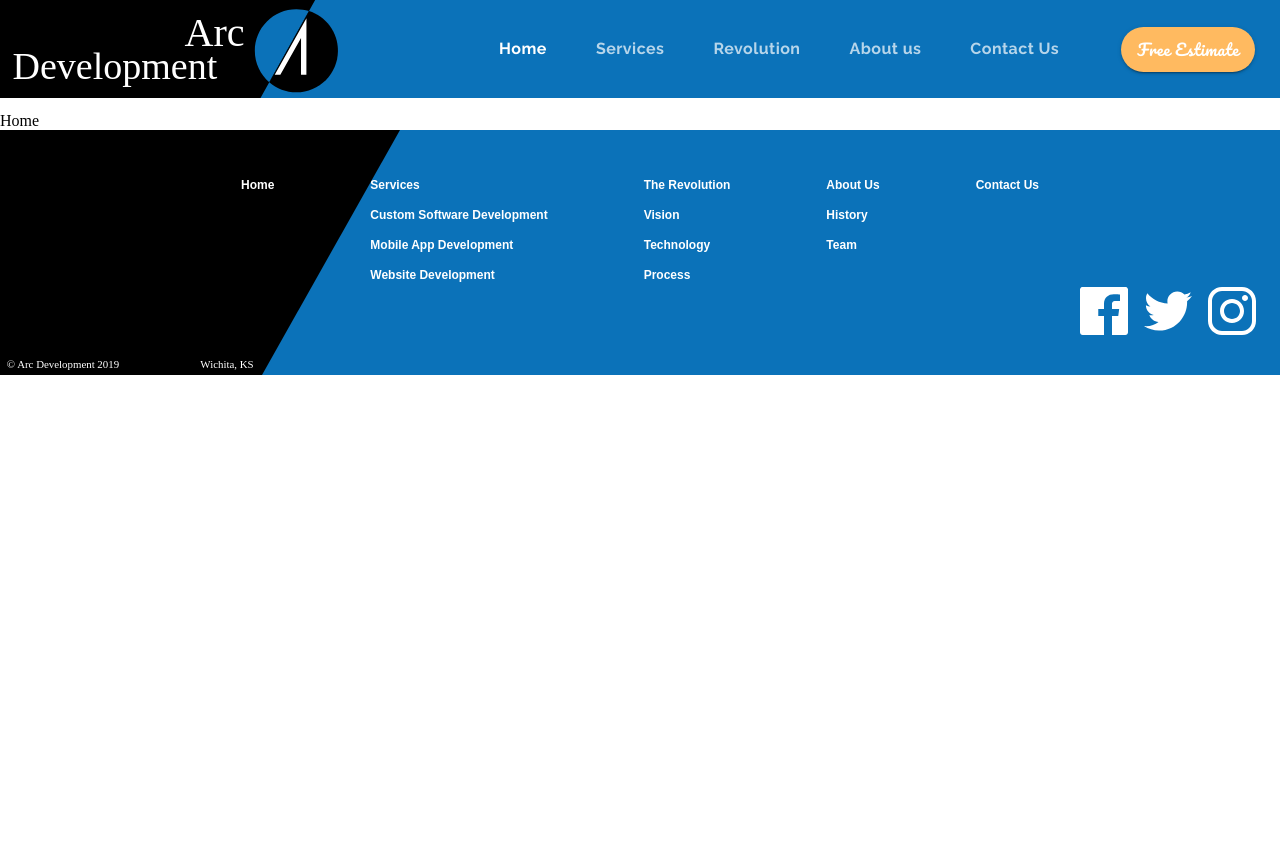
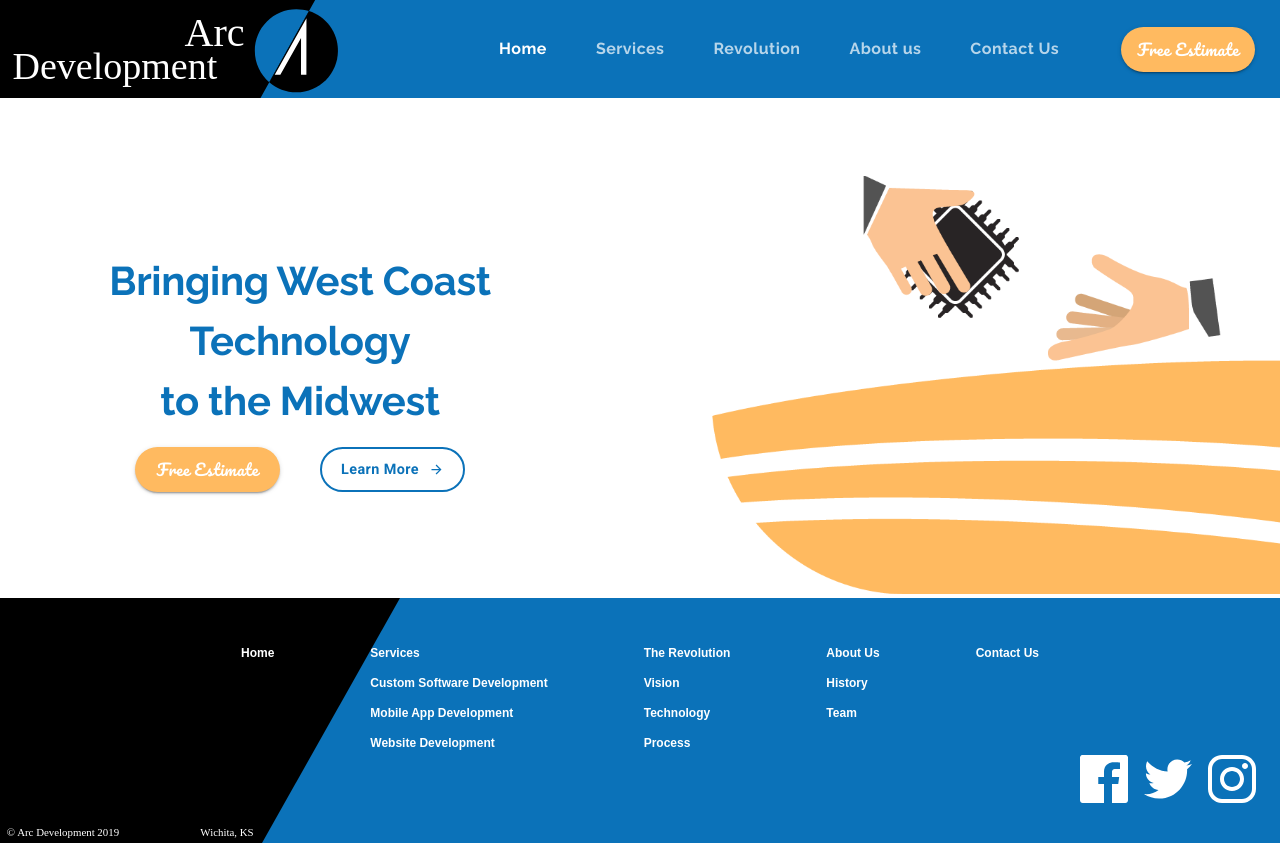
Before and after one commit to avijit-wd/arc_dev_react_material_ui, a React (Create React App) app: page / in a window 1280 px wide. Before the commit the page ends 800 px from the top, so only its background shows below. Built offline with nearby package versions, Linux system fonts and the light colour scheme.

Commit message:
started landing page, completed 1st block

```diff
--- a/package.json
+++ b/package.json
@@ -11,6 +11,7 @@
     "@testing-library/user-event": "^12.1.10",
     "react": "^17.0.2",
     "react-dom": "^17.0.2",
+    "react-lottie": "^1.2.3",
     "react-router-dom": "^5.2.0",
     "react-scripts": "4.0.3",
     "web-vitals": "^1.0.1"
--- a/src/animations/landinganimation/data.js
+++ b/src/animations/landinganimation/data.js
@@ -4,7 +4,7 @@
 import img_3 from "./img_3.png";
 import img_4 from "./img_4.png";
 
-export default {
+const data = {
   v: "5.5.5",
   fr: 29.9700012207031,
   ip: 0,
@@ -20,7 +20,7 @@
       h: 172,
       u: "",
       p: img_0,
-      e: 0
+      e: 0,
     },
     {
       id: "image_1",
@@ -28,7 +28,7 @@
       h: 154,
       u: "",
       p: img_1,
-      e: 0
+      e: 0,
     },
     {
       id: "image_2",
@@ -36,7 +36,7 @@
       h: 182,
       u: "",
       p: img_2,
-      e: 0
+      e: 0,
     },
     {
       id: "image_3",
@@ -44,7 +44,7 @@
       h: 89,
       u: "",
       p: img_3,
-      e: 0
+      e: 0,
     },
     {
       id: "image_4",
@@ -52,8 +52,8 @@
       h: 366,
       u: "",
       p: img_4,
-      e: 0
-    }
+      e: 0,
+    },
   ],
   layers: [
     {
@@ -68,13 +68,13 @@
         r: { a: 0, k: 0, ix: 10 },
         p: { a: 0, k: [301.585, 84.577, 0], ix: 2 },
         a: { a: 0, k: [86.027, 85.827, 0], ix: 1 },
-        s: { a: 0, k: [100, 100, 100], ix: 6 }
+        s: { a: 0, k: [100, 100, 100], ix: 6 },
       },
       ao: 0,
       ip: 0,
       op: 180.00000733155,
       st: 0,
-      bm: 0
+      bm: 0,
     },
     {
       ddd: 0,
@@ -88,13 +88,13 @@
         r: { a: 0, k: 0, ix: 10 },
         p: { a: 0, k: [577.243, 186.195, 0], ix: 2 },
         a: { a: 0, k: [101.519, 76.729, 0], ix: 1 },
-        s: { a: 0, k: [100, 100, 100], ix: 6 }
+        s: { a: 0, k: [100, 100, 100], ix: 6 },
       },
       ao: 0,
       ip: 0,
       op: 180.00000733155,
       st: 0,
-      bm: 0
+      bm: 0,
     },
     {
       ddd: 0,
@@ -115,7 +115,7 @@
               t: 0,
               s: [346.187, 111.675, 0],
               to: [36.5, 6.103, 0],
-              ti: [-36.5, -6.103, 0]
+              ti: [-36.5, -6.103, 0],
             },
             {
               i: { x: 0.667, y: 0.667 },
@@ -123,7 +123,7 @@
               t: 60,
               s: [565.187, 148.293, 0],
               to: [0, 0, 0],
-              ti: [0, 0, 0]
+              ti: [0, 0, 0],
             },
             {
               i: { x: 0.667, y: 1 },
@@ -131,20 +131,20 @@
               t: 90,
               s: [565.187, 148.293, 0],
               to: [-36.5, -6.103, 0],
-              ti: [36.5, 6.103, 0]
+              ti: [36.5, 6.103, 0],
             },
-            { t: 150.000006109625, s: [346.187, 111.675, 0] }
+            { t: 150.000006109625, s: [346.187, 111.675, 0] },
           ],
-          ix: 2
+          ix: 2,
         },
         a: { a: 0, k: [90.735, 90.735, 0], ix: 1 },
-        s: { a: 0, k: [100, 100, 100], ix: 6 }
+        s: { a: 0, k: [100, 100, 100], ix: 6 },
       },
       ao: 0,
       ip: 0,
       op: 180.00000733155,
       st: 0,
-      bm: 0
+      bm: 0,
     },
     {
       ddd: 0,
@@ -158,13 +158,13 @@
         r: { a: 0, k: 0, ix: 10 },
         p: { a: 0, k: [606.503, 189.626, 0], ix: 2 },
         a: { a: 0, k: [116.495, 44.068, 0], ix: 1 },
-        s: { a: 0, k: [100, 100, 100], ix: 6 }
+        s: { a: 0, k: [100, 100, 100], ix: 6 },
       },
       ao: 0,
       ip: 0,
       op: 180.00000733155,
       st: 0,
-      bm: 0
+      bm: 0,
     },
     {
       ddd: 0,
@@ -178,14 +178,16 @@
         r: { a: 0, k: 0, ix: 10 },
         p: { a: 0, k: [437.455, 445.013, 0], ix: 2 },
         a: { a: 0, k: [541.482, 182.861, 0], ix: 1 },
-        s: { a: 0, k: [100, 100, 100], ix: 6 }
+        s: { a: 0, k: [100, 100, 100], ix: 6 },
       },
       ao: 0,
       ip: 0,
       op: 180.00000733155,
       st: 0,
-      bm: 0
-    }
+      bm: 0,
+    },
   ],
-  markers: []
+  markers: [],
 };
+
+export default data;
--- a/src/components/App.js
+++ b/src/components/App.js
@@ -4,6 +4,7 @@
 import { BrowserRouter as Router, Switch, Route } from "react-router-dom";
 import theme from "./ui/Theme";
 import Footer from "./ui/Footer";
+import LandingPage from "../components/LandingPage";
 
 function App() {
   const [selectedIndex, setSelectedIndex] = useState(0);
@@ -19,7 +20,7 @@
           setSelectedIndex={setSelectedIndex}
         />
         <Switch>
-          <Route exact path="/" component={() => <div>Home</div>} />
+          <Route exact path="/" component={LandingPage} />
 
           <Route exact path="/services" component={() => <div>Services</div>} />
 
@@ -53,12 +54,7 @@
 
           <Route exact path="/estimate" component={() => <div>Estimate</div>} />
         </Switch>
-        <Footer
-          value={value}
-          setValue={setValue}
-          selectedIndex={selectedIndex}
-          setSelectedIndex={setSelectedIndex}
-        />
+        <Footer setValue={setValue} setSelectedIndex={setSelectedIndex} />
       </Router>
     </ThemeProvider>
   );
--- /dev/null
+++ b/src/components/LandingPage.js
@@ -0,0 +1,132 @@
+import React from "react";
+import Lottie from "react-lottie";
+import { makeStyles, useTheme } from "@material-ui/core/styles";
+import Grid from "@material-ui/core/Grid";
+import Button from "@material-ui/core/Button";
+import ButtonArrow from "../components/ui/ButtonArrow";
+import Typography from "@material-ui/core/Typography";
+
+import animationData from "../animations/landinganimation/data";
+
+const useStyles = makeStyles((theme) => ({
+  animation: {
+    maxWidth: "50em",
+    minWidth: "21em",
+    marginTop: "2em",
+    marginLeft: "10%",
+    [theme.breakpoints.down("sm")]: {
+      maxWidth: "30em",
+    },
+  },
+  buttonContainer: {
+    marginTop: "1em",
+  },
+  estimateButton: {
+    ...theme.typography.estimate,
+    backgroundColor: theme.palette.common.orange,
+    borderRadius: 50,
+    height: 45,
+    width: 145,
+    marginRight: 40,
+    "&:hover": {
+      backgroundColor: theme.palette.secondary.light,
+    },
+  },
+  learnButtonHero: {
+    borderColor: theme.palette.common.blue,
+    color: theme.palette.common.blue,
+    borderWidth: 2,
+    textTransform: "none",
+    borderRadius: 50,
+    fontFamily: "Roboto",
+    fontWeight: "bold",
+    fontSize: "0.9rem",
+    height: 45,
+    width: 145,
+  },
+  mainContainer: {
+    marginTop: "5em",
+    [theme.breakpoints.down("md")]: {
+      marginTop: "3em",
+    },
+    [theme.breakpoints.down("xs")]: {
+      marginTop: "2em",
+    },
+  },
+  heroTextContainer: {
+    minWidth: "21.5em",
+    marginLeft: "1em",
+    [theme.breakpoints.down("sm")]: {
+      marginLeft: 0,
+    },
+  },
+}));
+
+const LandingPage = () => {
+  const classes = useStyles();
+  const theme = useTheme();
+
+  const defaultOptions = {
+    loop: true,
+    autoplay: true,
+    animationData: animationData,
+    rendererSettings: {
+      preserveAspectRatio: "xMidYMid slice",
+    },
+  };
+  return (
+    <>
+      <Grid container direction="column" className={classes.mainContainer}>
+        {/* First Block */}
+        <Grid item>
+          <Grid
+            container
+            justify="flex-end"
+            alignItems="center"
+            direction="row"
+          >
+            <Grid sm item className={classes.heroTextContainer}>
+              <Typography variant="h2" align="center">
+                Bringing West Coast Technology <br />
+                to the Midwest
+              </Typography>
+              <Grid
+                container
+                justify="center"
+                className={classes.buttonContainer}
+              >
+                <Grid item>
+                  <Button
+                    className={classes.estimateButton}
+                    variant="contained"
+                  >
+                    Free Estimate
+                  </Button>
+                </Grid>
+                <Grid item>
+                  <Button
+                    className={classes.learnButtonHero}
+                    variant="outlined"
+                  >
+                    <span style={{ marginRight: 10 }}>Learn More</span>
+                    <ButtonArrow
+                      width={15}
+                      height={15}
+                      fill={theme.palette.common.blue}
+                    />
+                  </Button>
+                </Grid>
+              </Grid>
+            </Grid>
+
+            <Grid sm item className={classes.animation}>
+              <Lottie options={defaultOptions} height={"100%"} width={"100%"} />
+            </Grid>
+          </Grid>
+        </Grid>
+      </Grid>
+    </>
+  );
+};
+
+export default LandingPage;
--- /dev/null
+++ b/src/components/ui/ButtonArrow.js
@@ -0,0 +1,16 @@
+import React from "react";
+
+export default function ButtonArrow(props) {
+  return (
+    <svg
+      className={props.class}
+      xmlns="http://www.w3.org/2000/svg"
+      width={props.width}
+      height={props.height}
+      fill={props.fill}
+      viewBox="0 0 18 18"
+    >
+      <path d="M9 3L7.94 4.06l4.19 4.19H3v1.5h9.13l-4.19 4.19L9 15l6-6z" />
+    </svg>
+  );
+}
--- a/src/components/ui/Footer.js
+++ b/src/components/ui/Footer.js
@@ -57,7 +57,7 @@
   },
 }));
 
-const Footer = ({ value, setValue, selectedIndex, setSelectedIndex }) => {
+const Footer = ({ setValue, setSelectedIndex }) => {
   const classes = useStyles();
   return (
     <footer className={classes.footer}>
--- a/src/components/ui/Header.js
+++ b/src/components/ui/Header.js
@@ -1,4 +1,4 @@
-import React, { useState, useEffect } from "react";
+import React, { useState, useEffect, useMemo } from "react";
 import AppBar from "@material-ui/core/AppBar";
 import Toolbar from "@material-ui/core/Toolbar";
 import useScrollTrigger from "@material-ui/core/useScrollTrigger";
@@ -73,6 +73,9 @@
     marginLeft: "50px",
     marginRight: "25px",
     height: "45px",
+    "&:hover": {
+      backgroundColor: theme.palette.secondary.light,
+    },
   },
   menu: {
     backgroundColor: theme.palette.common.blue,
@@ -132,7 +135,8 @@
   const [anchorEl, setAnchorEl] = useState(null);
   const [openMenu, setOpenMenu] = useState(false);
 
-  const menuOptions = [
+  const menuOptions = useMemo(() => {
+    return [
       {
         name: "Services",
         link: "/services",
@@ -159,8 +163,10 @@
         selectedIndex: 4,
       },
     ];
+  }, []);
 
-  const routes = [
+  const routes = useMemo(() => {
+    return [
       { name: "Home", link: "/", activeIndex: 0 },
       {
         name: "Services",
@@ -178,6 +184,7 @@
       { name: "About us", link: "/about", activeIndex: 3 },
       { name: "Contact Us", link: "/contact", activeIndex: 4 },
     ];
+  }, [anchorEl]);
 
   useEffect(() => {
     [...menuOptions, ...routes].forEach((route) => {
--- a/src/components/ui/Theme.js
+++ b/src/components/ui/Theme.js
@@ -29,5 +29,17 @@
       textTransform: "none",
       color: "#fff",
     },
+    h2: {
+      fontFamily: "Raleway",
+      fontWeight: "700",
+      fontSize: "2.5rem",
+      color: `${arcBlue}`,
+      lineHeight: "1.5",
+    },
+    h3: {
+      fontFamily: "Pacifico",
+      fontSize: "2.5rem",
+      color: `${arcBlue}`,
+    },
   },
 });
```
Also changed, not shown: 2 other files (tests, documents, lock files or other folders). Lines whose indentation alone changed are shown as unchanged.
